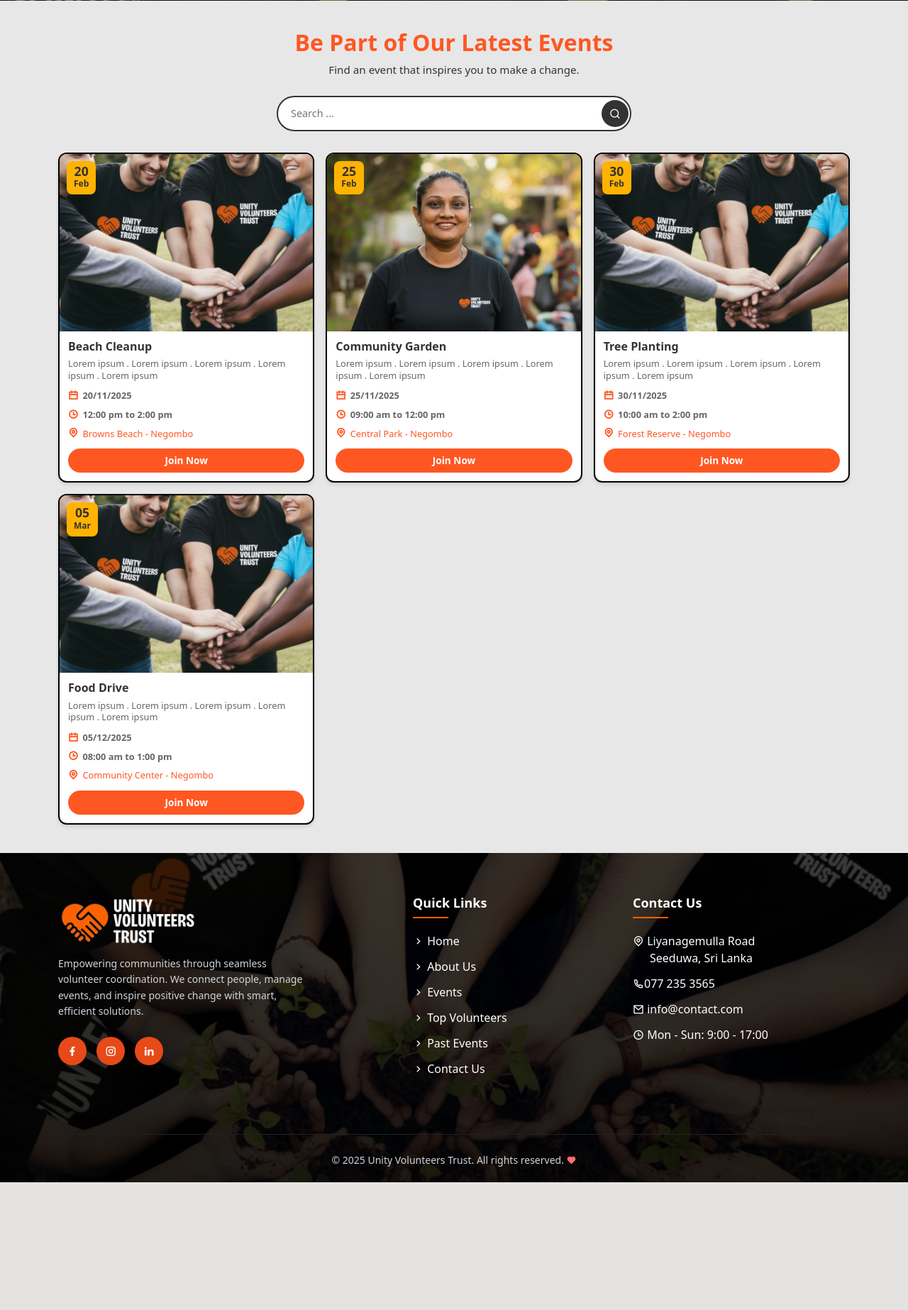
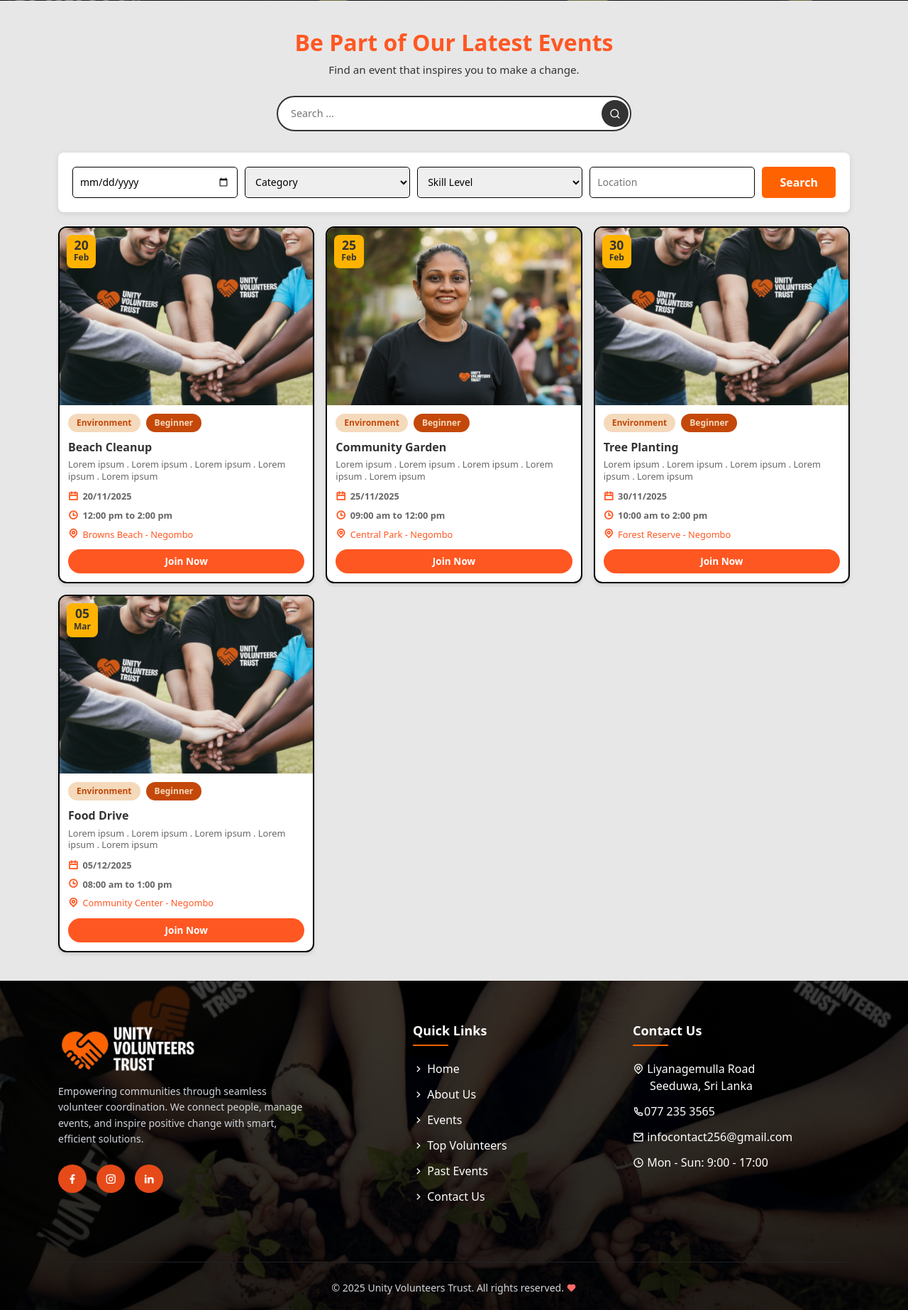
Before and after one commit to tharaniweerarathne/volunteer_management_system, a PHP site: page /presentation/join_events_main.html in a window 1280 px wide. Shown: the part 799-2645 px from the top of the page at 71% size. Before the commit the page ends 2465 px from the top, so only its background shows below. Run offline with PHP 8.4, Linux system fonts and the light colour scheme.

Commit message:
Updated index, join events, and past events pages along with corresponding CSS files for layout and styling improvements

```diff
--- a/assets/css/join_event_main.css
+++ b/assets/css/join_event_main.css
@@ -371,6 +371,31 @@ html {
     animation: fadeInDown 0.8s ease-in-out;
 }
 
+.joinEventsCardMeta {
+    display: flex;
+    gap: 8px;
+    margin-bottom: 12px;
+}
+
+.joinEventsCategory,
+.joinEventsSkill {
+    display: inline-block;
+    padding: 4px 12px;
+    font-size: 12px;
+    font-weight: 600;
+    border-radius: 20px;
+}
+
+.joinEventsCategory {
+    background: #f4d9bb;
+    color: #C4480A;
+}
+
+.joinEventsSkill {
+    background: #C4480A;
+    color: #f4d9bb;
+}
+
 .joinEventsSubtitle {
     text-align: center;
     font-size: 0.95rem;
@@ -691,3 +716,61 @@ footer .row {
     color: var(--text-light);
     font-size: 14px;
 }
+
+
+/*filter details*/
+.filter_details {
+    background: var(--white);
+    padding: 20px;
+    border-radius: 8px;
+    box-shadow: 0 2px 8px rgba(0,0,0,0.1);
+    margin-bottom: 20px;
+}
+
+.search-row {
+    display: flex;
+    gap: 10px;
+    flex-wrap: wrap;
+}
+
+.search-row input,
+.search-row select {
+    flex: 1;
+    min-width: 150px;
+    padding: 10px;
+    border: 1px solid #000000;
+    border-radius: 5px;
+    font-size: 14px;
+}
+
+.search-row input:focus,
+.search-row select:focus {
+    outline: none;
+    border-color: var(--primary-color);
+}
+
+.search-btn {
+    padding: 10px 25px;
+    background: var(--primary-color);
+    color: var(--white);
+    border: none;
+    border-radius: 5px;
+    cursor: pointer;
+    font-weight: 600;
+}
+
+.search-btn:hover {
+    background: var(--primary-color-dark);
+}
+
+@media (max-width: 768px) {
+    .search-row {
+        flex-direction: column;
+    }
+
+    .search-row input,
+    .search-row select,
+    .search-btn {
+        width: 100%;
+    }
+}
--- a/presentation/join_events_main.html
+++ b/presentation/join_events_main.html
@@ -74,6 +74,26 @@
             </button>
         </div>
 
+
+    <div class="filter_details">
+    <div class="search-row">
+        <input type="date" id="date" name="date" placeholder="Date">
+        <select id="category" name="category">
+            <option value="">Category</option>
+            <!-- PHP categories here -->
+        </select>
+        <select id="skill" name="skill">
+            <option value="">Skill Level</option>
+            <option value="beginner">Beginner</option>
+            <option value="intermediate">Intermediate</option>
+            <option value="advanced">Advanced</option>
+        </select>
+        <input type="text" id="location" name="location" placeholder="Location">
+        <button class="search-btn" onclick="searchEvents()">Search</button>
+    </div>
+</div>
+
+
         <div class="row g-3">
             <!-- Card 1 -->
             <div class="col-lg-4 col-md-6 col-sm-12">
@@ -86,6 +106,12 @@
                         </div>
                     </div>
                     <div class="joinEventsCardBody">
+                        <!--this needed to be changed-->
+                            <div class="joinEventsCardMeta">
+                               <span class="joinEventsCategory">Environment</span>
+                               <span class="joinEventsSkill">Beginner</span>
+                            </div>
+
                         <h3 class="joinEventsCardTitle">Beach Cleanup</h3>
                         <p class="joinEventsCardText">Lorem ipsum . Lorem ipsum . Lorem ipsum . Lorem ipsum . Lorem ipsum</p>
                         <div class="joinEventsCardDetails">
@@ -118,6 +144,10 @@
                         </div>
                     </div>
                     <div class="joinEventsCardBody">
+                            <div class="joinEventsCardMeta">
+                               <span class="joinEventsCategory">Environment</span>
+                               <span class="joinEventsSkill">Beginner</span>
+                            </div>
                         <h3 class="joinEventsCardTitle">Community Garden</h3>
                         <p class="joinEventsCardText">Lorem ipsum . Lorem ipsum . Lorem ipsum . Lorem ipsum . Lorem ipsum</p>
                         <div class="joinEventsCardDetails">
@@ -150,6 +180,10 @@
                         </div>
                     </div>
                     <div class="joinEventsCardBody">
+                            <div class="joinEventsCardMeta">
+                               <span class="joinEventsCategory">Environment</span>
+                               <span class="joinEventsSkill">Beginner</span>
+                            </div>
                         <h3 class="joinEventsCardTitle">Tree Planting</h3>
                         <p class="joinEventsCardText">Lorem ipsum . Lorem ipsum . Lorem ipsum . Lorem ipsum . Lorem ipsum</p>
                         <div class="joinEventsCardDetails">
@@ -182,6 +216,10 @@
                         </div>
                     </div>
                     <div class="joinEventsCardBody">
+                            <div class="joinEventsCardMeta">
+                               <span class="joinEventsCategory">Environment</span>
+                               <span class="joinEventsSkill">Beginner</span>
+                            </div>
                         <h3 class="joinEventsCardTitle">Food Drive</h3>
                         <p class="joinEventsCardText">Lorem ipsum . Lorem ipsum . Lorem ipsum . Lorem ipsum . Lorem ipsum</p>
                         <div class="joinEventsCardDetails">
@@ -250,7 +288,7 @@
                             <span style="padding-left: 24px">Seeduwa, Sri Lanka</span>
                         </li>
                         <li><i class="ri-phone-line"></i>077 235 3565</li>
-                        <li><i class="ri-mail-line"></i> info@contact.com</li>
+                        <li><i class="ri-mail-line"></i> infocontact256@gmail.com</li>
                         <li><i class="ri-time-line"></i> Mon - Sun: 9:00 - 17:00</li>
                     </ul>
                 </div>
```
Also changed, not shown: assets/css/index1.css (+82 -0 lines), assets/css/past_events_main.css (+82 -0 lines), presentation/index.html (+84 -1 lines), presentation/past_events.html (+39 -4 lines).
